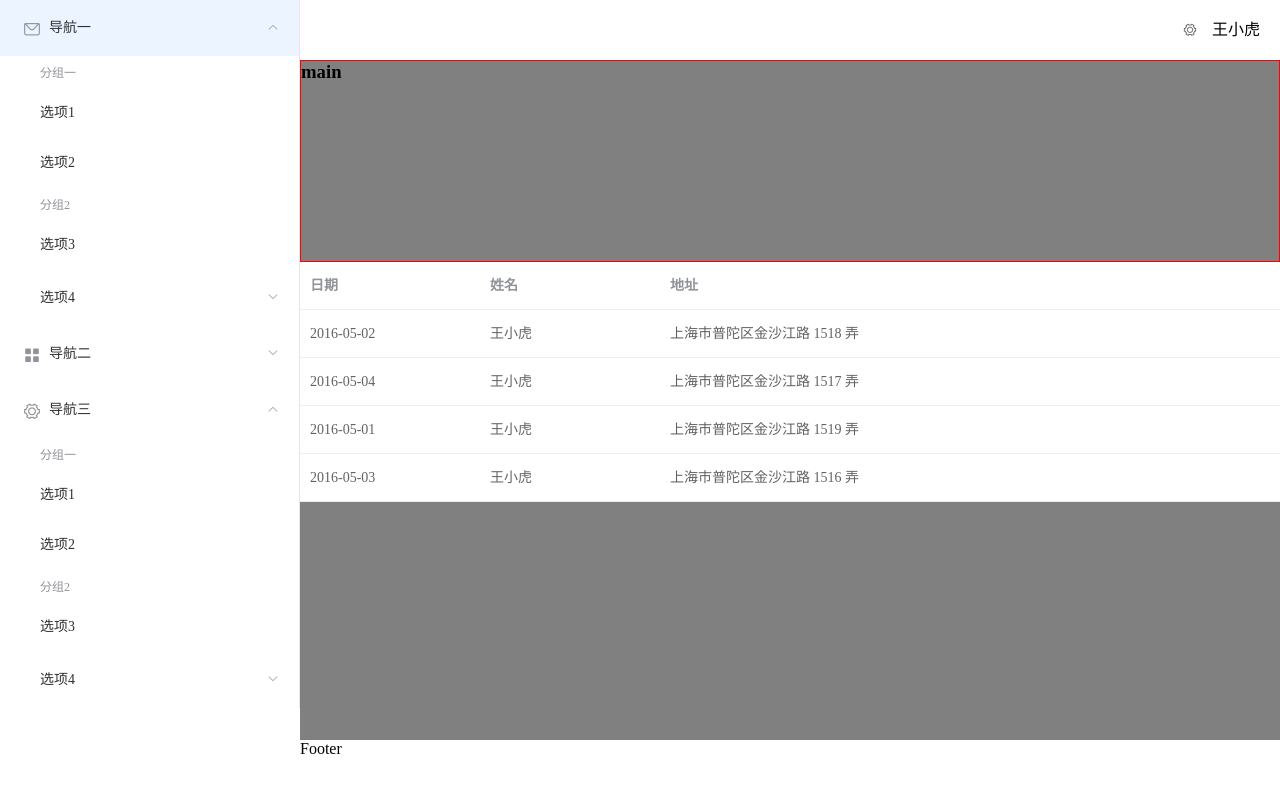
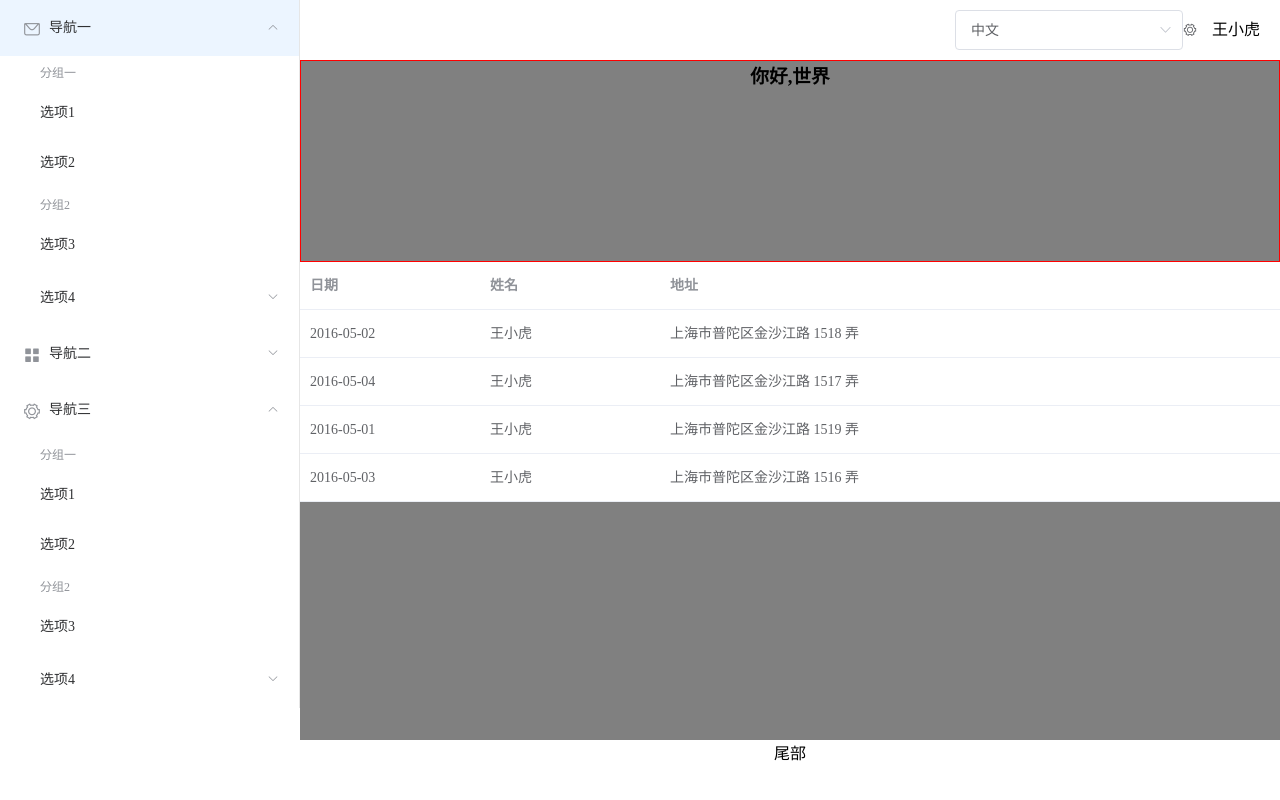
Before and after one commit to iswangt/my-app, a Vue app: page /#/index/table in a window 1280 px wide. Built offline with nearby package versions, Linux system fonts and the light colour scheme.

Commit message:
'添加国际化'

```diff
--- /dev/null
+++ b/src/i18n/i18n.js
@@ -0,0 +1,12 @@
+import Vue from 'vue'
+import VueI18n from 'vue-i18n'
+import messages from './langs'
+
+Vue.use(VueI18n)
+
+const i18n = new VueI18n({
+  locale: localStorage.lang || 'cn',
+  messages
+})
+
+export default i18n
--- /dev/null
+++ b/src/i18n/langs/cn.js
@@ -0,0 +1,11 @@
+const cn = {
+  message: {
+    'main': '你好,世界',
+    'footer': '尾部',
+    'look': '查看',
+    'add': '新增',
+    'del': '删除'
+  }
+}
+
+export default cn
--- /dev/null
+++ b/src/i18n/langs/en.js
@@ -0,0 +1,11 @@
+const en = {
+  message: {
+    'main': 'hello,world',
+    'footer': 'footer',
+    'look': 'show',
+    'add': 'add',
+    'del': 'delete',
+  }
+}
+
+export default en
--- /dev/null
+++ b/src/i18n/langs/index.js
@@ -0,0 +1,7 @@
+import cn from './cn'
+import en from './en'
+
+export default {
+  en,
+  cn
+}
--- a/src/main.js
+++ b/src/main.js
@@ -4,6 +4,7 @@ import ElementUI from 'element-ui';
 import 'element-ui/lib/theme-chalk/index.css';
 import router from './router' // 路由
 import store from './store/index'
+import i18n from './i18n/i18n'
 
 Vue.config.productionTip = false
 
@@ -12,5 +13,6 @@ Vue.use(ElementUI)
 new Vue({
   router,
   store,
+  i18n,
   render: h => h(App),
 }).$mount('#app')
--- a/src/views/common/Header.vue
+++ b/src/views/common/Header.vue
@@ -1,11 +1,15 @@
 <template>
 <el-header class="header">
+  <el-select v-model="value" placeholder="请选择" @change='langs'>
+    <el-option v-for="item in options" :key="item.value" :label="item.label" :value="item.value">
+    </el-option>
+  </el-select>
   <el-dropdown>
     <i class="el-icon-setting" style="margin-right: 15px"></i>
     <el-dropdown-menu slot="dropdown">
-      <el-dropdown-item>查看</el-dropdown-item>
-      <el-dropdown-item>新增</el-dropdown-item>
-      <el-dropdown-item>删除</el-dropdown-item>
+      <el-dropdown-item>{{$t('message.look')}}</el-dropdown-item>
+      <el-dropdown-item>{{$t('message.add')}}</el-dropdown-item>
+      <el-dropdown-item>{{$t('message.del')}}</el-dropdown-item>
     </el-dropdown-menu>
   </el-dropdown>
   <span>王小虎</span>
@@ -14,7 +18,23 @@
 
 <script>
 export default {
-
+  data() {
+    return {
+      options: [{
+        value: 'cn',
+        label: '中文'
+      }, {
+        value: 'en',
+        label: '英文'
+      }],
+      value: 'cn'
+    }
+  },
+  methods: {
+    langs() {
+      this.$i18n.locale = this.value
+    }
+  }
 }
 </script>
 
--- a/src/views/common/index.vue
+++ b/src/views/common/index.vue
@@ -4,10 +4,10 @@
   <el-container class="inner-container">
     <Header />
     <el-main class="main">
-      <h1>main</h1>
+      <h1>{{$t('message.main')}}</h1>
       <router-view />
     </el-main>
-    <el-footer class="footer">Footer</el-footer>
+    <el-footer class="footer">{{$t('message.footer')}}</el-footer>
   </el-container>
 </el-container>
 </template>
@@ -39,6 +39,7 @@ export default {
     }
 
     .main {
+      text-align: center;
       background: gray;
 
       h1 {
@@ -48,6 +49,7 @@ export default {
     }
 
     .footer {
+      text-align: center;
       background: #ffffff;
     }
   }
```
